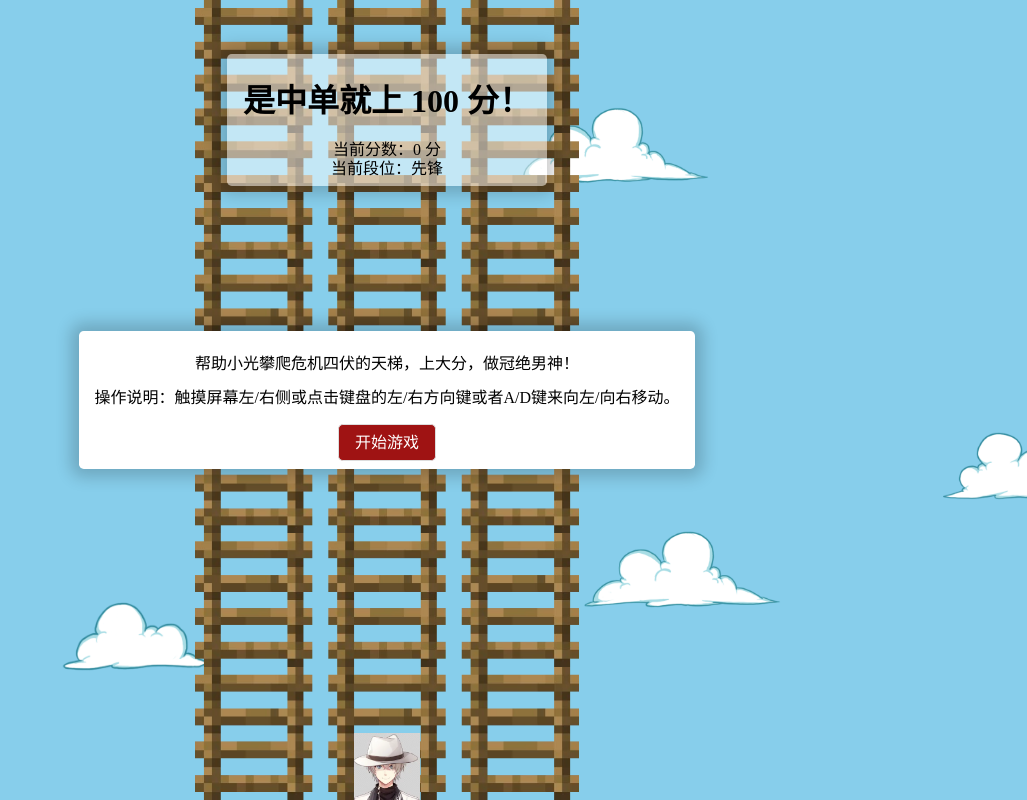
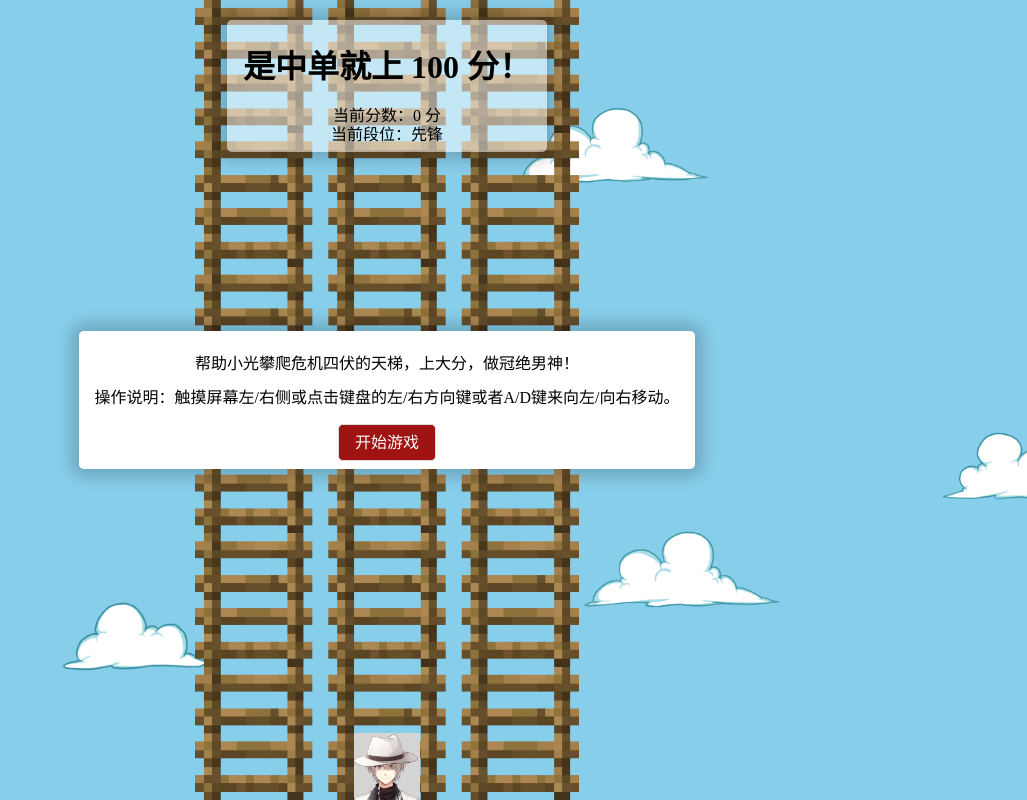
Before and after one commit to AlynxZhou/kouichi100, a plain HTML site: page index.html in a window 1280 px wide. Shown: the whole page, without its empty margins (253-1280 px from the left). Drawn offline with Linux system fonts and the light colour scheme.

Commit message:
Updated mask layout.

```diff
--- a/css/index.css
+++ b/css/index.css
@@ -32,11 +32,8 @@ html, body {
 }
 
 #game-info-mask, #dirty-talk-mask {
-  height: 30vh;
+  height: 20vh;
   z-index: 1;
-}
-
-#dirty-talk-mask {
   justify-content: flex-end;
 }
 
```
